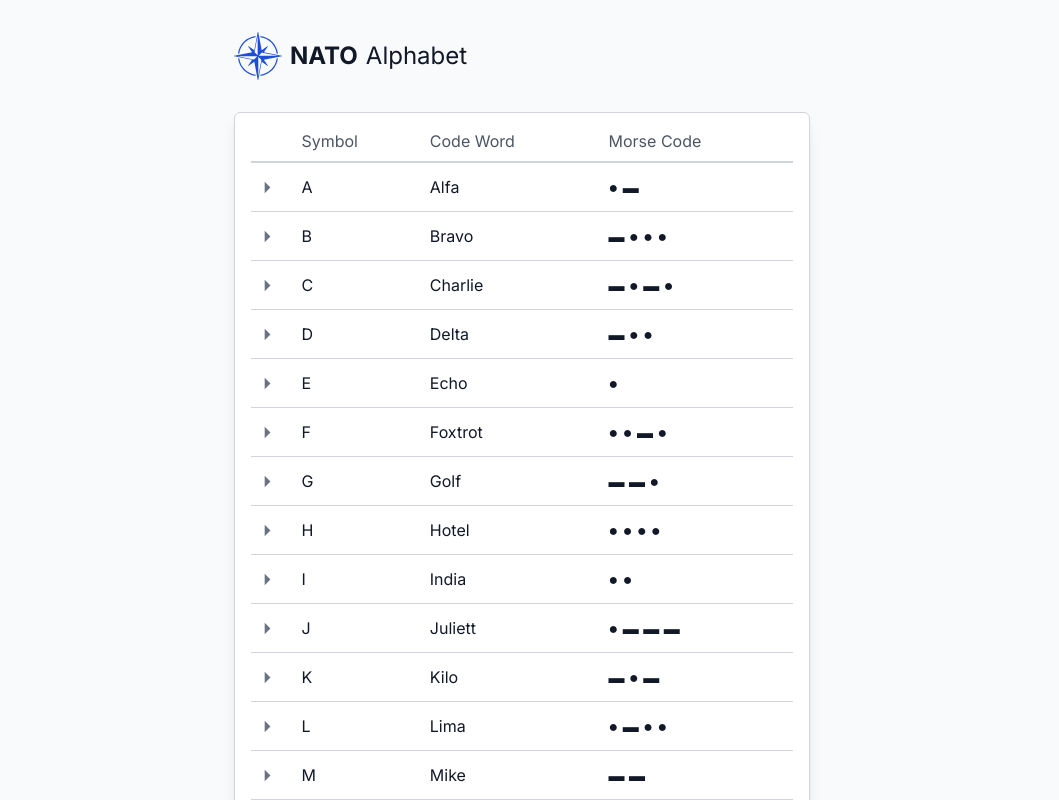
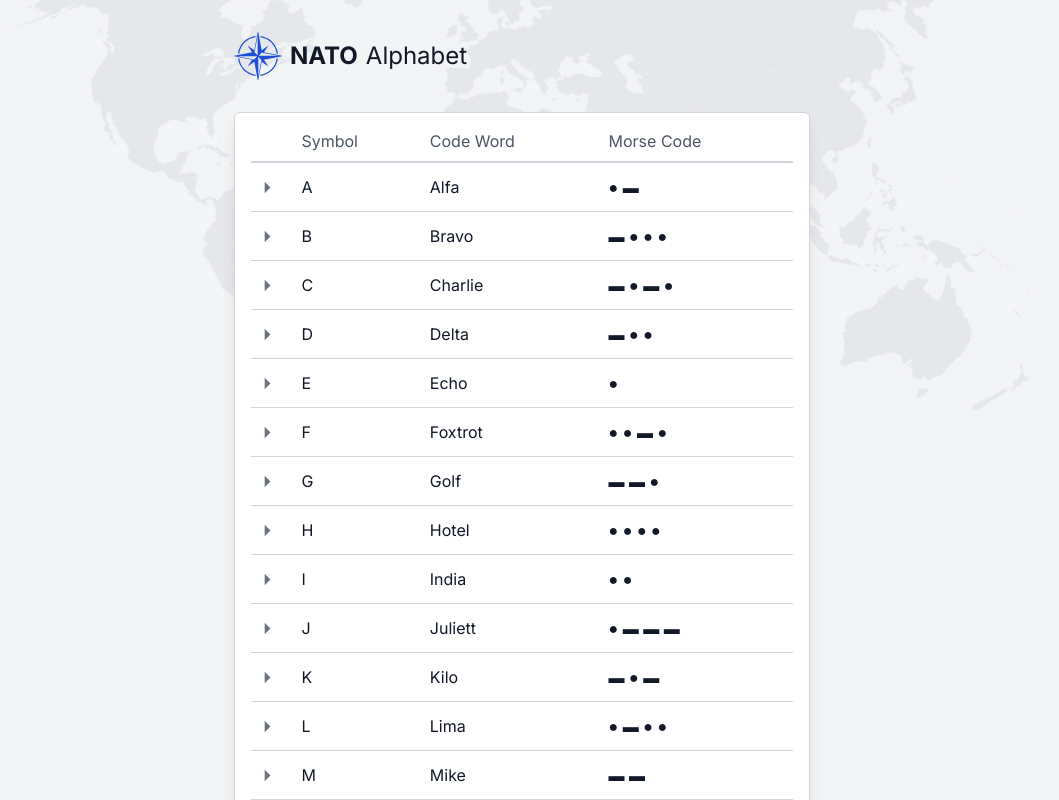
Before and after one commit to marvinrabe/natoalphabet.com, a Next.js app: page / in a window 1280 px wide. Shown: the top 800 px of the page, without its empty margins (118-1177 px from the left). Built offline with nearby package versions, Linux system fonts and the light colour scheme.

Commit message:
feat: add background image

```diff
--- a/app/globals.css
+++ b/app/globals.css
@@ -6,6 +6,19 @@
   @apply p-2;
 }
 
+body {
+  background-image: url("/images/background.png");
+  background-size: 1024px;
+  background-repeat: no-repeat;
+  background-position: center -64px;
+}
+
+@media (prefers-color-scheme: dark) {
+  body {
+    background-image: url("/images/background_dark.png");
+  }
+}
+
 details > summary::-webkit-details-marker {
   display: none;
 }
--- a/app/layout.js
+++ b/app/layout.js
@@ -18,7 +18,7 @@
       <link rel="icon" type="image/png" sizes="16x16" href="/images/favicon-16x16.png" />
       <link rel="manifest" href="/site.webmanifest" />
     </head>
-    <body className={inter.className + ' bg-gray-50 dark:bg-gray-950 text-gray-900 dark:text-gray-50'}>{children}</body>
+    <body className={inter.className + ' bg-gray-100 dark:bg-gray-950 text-gray-900 dark:text-gray-50'}>{children}</body>
     <GoogleAnalytics gaId="G-YH9Z22M5H3" />
     </html>
   )
--- a/app/page.js
+++ b/app/page.js
@@ -91,12 +91,12 @@
         <span className="font-bold">NATO</span> Alphabet
       </h1>
       <div
-        className="bg-white dark:bg-gray-900 border border-gray-300 dark:border-gray-800 shadow-lg rounded-md py-2 px-4">
+        className="bg-white dark:bg-gray-800 border border-gray-300 dark:border-gray-700 shadow-lg rounded-md py-2 px-4">
         <table className="w-full text-left">
           <caption className="sr-only">
             NATO Phonetic Alphabet
           </caption>
-          <thead className="border-b-2 border-gray-300 dark:border-gray-800">
+          <thead className="border-b-2 border-gray-300 dark:border-gray-700">
             <tr>
               <th className="font-normal text-gray-600 dark:text-gray-300">&nbsp;</th>
               <th className="font-normal text-gray-600 dark:text-gray-300">Symbol</th>
@@ -104,7 +104,7 @@
               <th className="font-normal text-gray-600 dark:text-gray-300">Morse Code</th>
             </tr>
           </thead>
-          <tbody className="divide-y divide-gray-300 dark:divide-gray-800">
+          <tbody className="divide-y divide-gray-300 dark:divide-gray-700">
             {natoAlphabet.map(item => <tr key={item.symbol}>
               <td>
                 <PlayCodeWord
```
Also changed, not shown: public/images/background.png (added), public/images/background_dark.png (added).
